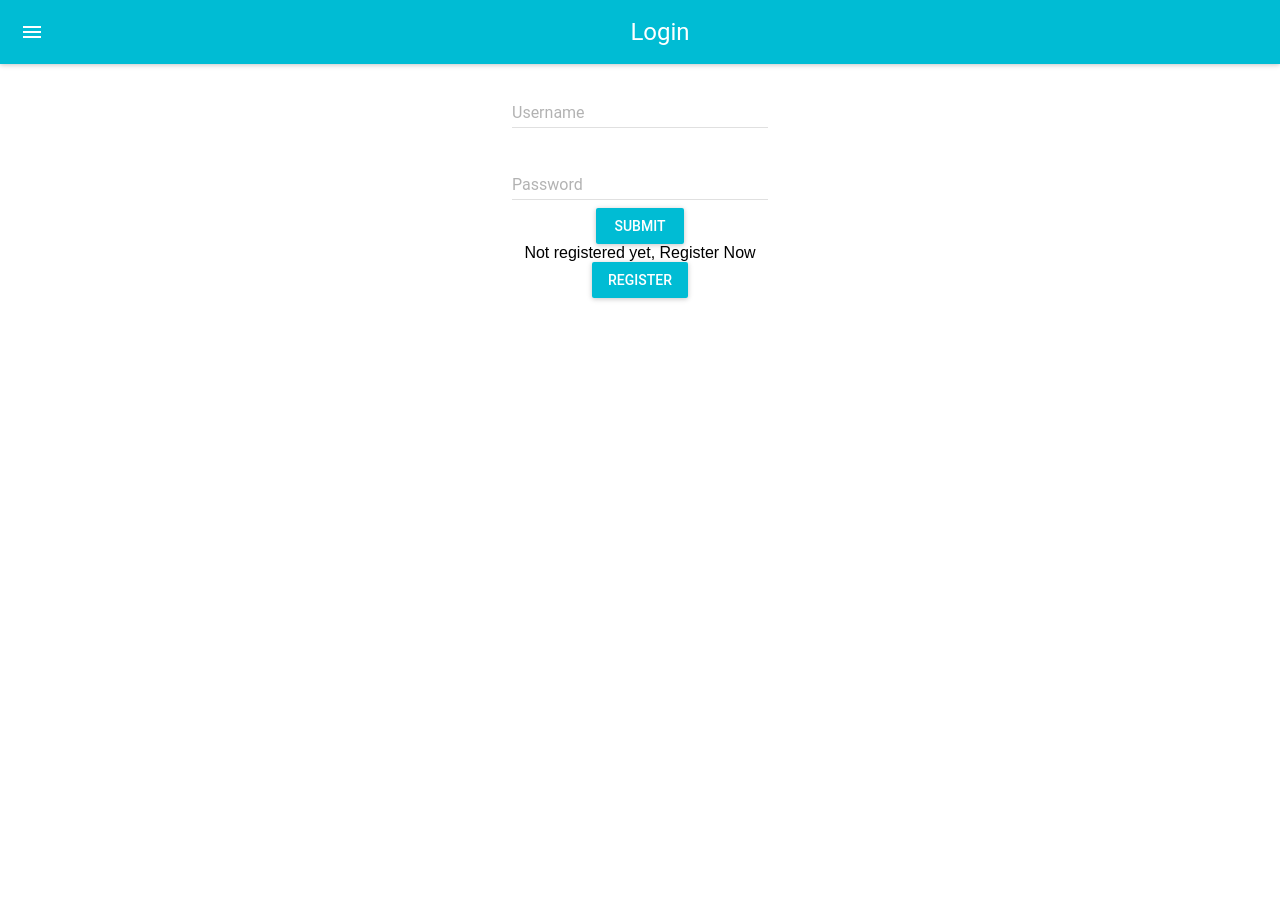
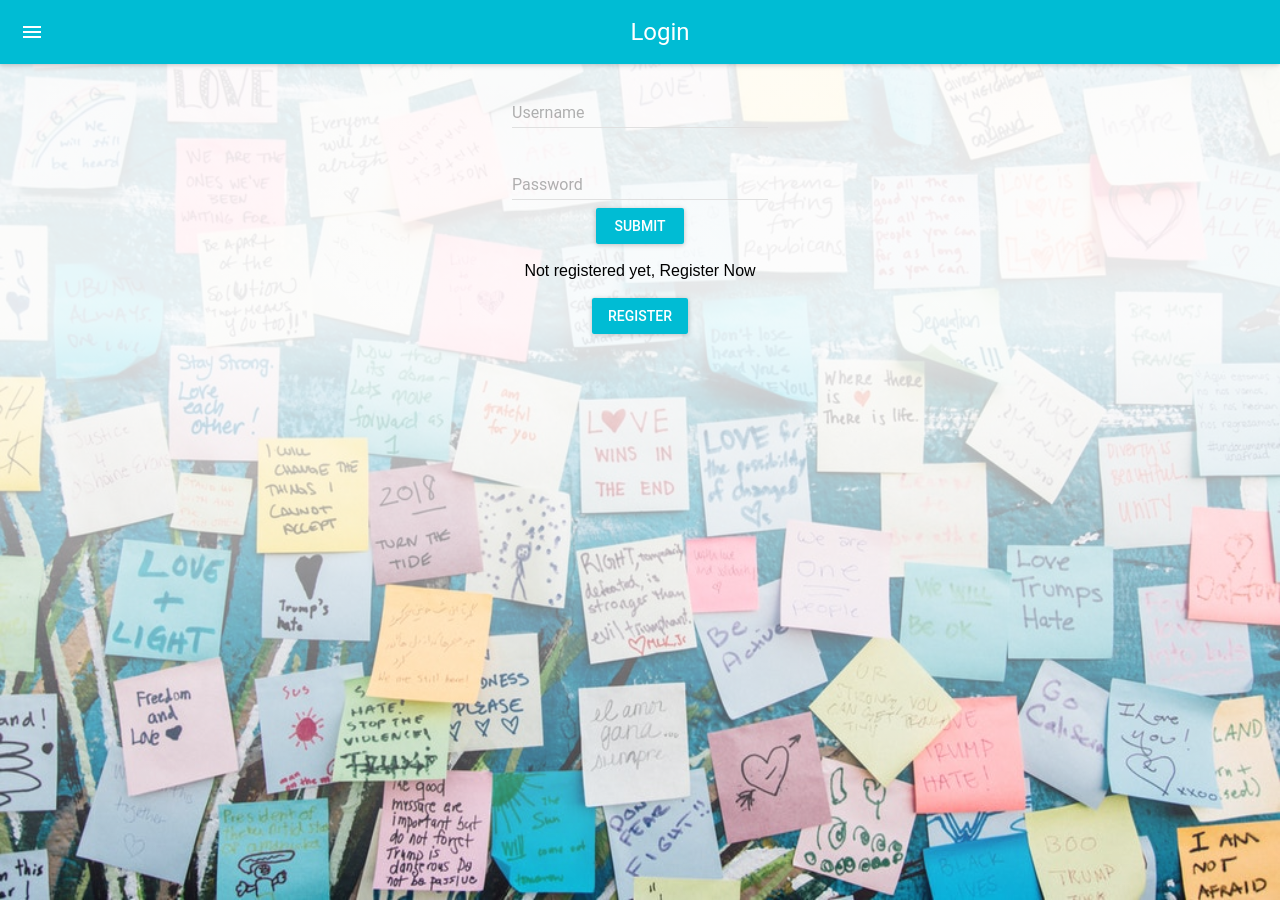
Before and after one commit to ashratigan/note-it-client, a React (Create React App) app: page / in a window 1280 px wide. Before the commit the page ends 800 px from the top, so only its background shows below. Built offline with nearby package versions, Linux system fonts and the light colour scheme; what react-tap-event-plugin would draw is missing.

Commit message:
Added styling to login page

```diff
--- a/src/components/Loginscreen.js
+++ b/src/components/Loginscreen.js
@@ -3,6 +3,7 @@ import MuiThemeProvider from 'material-ui/styles/MuiThemeProvider';
 import RaisedButton from 'material-ui/RaisedButton';
 import Login from './Login';
 import Register from './Register';
+import '../styles/LoginScreen.css'
 
 class Loginscreen extends Component {
   constructor(props){
@@ -56,15 +57,22 @@ class Loginscreen extends Component {
   render() {
     return (
       <div className="loginscreen">
+        <div className="loginInfo">
         {this.state.loginscreen}
         <div>
+          <br/>
           {this.state.loginmessage}
+          <br/>
           <MuiThemeProvider>
             <div>
-               <RaisedButton label={this.state.buttonLabel} primary={true} onClick={(event) => this.handleClick(event)}/>
+              <br/>
+              <RaisedButton label={this.state.buttonLabel} primary={true} onClick={(event) => this.handleClick(event)}/>
+              <br/>
            </div>
           </MuiThemeProvider>
         </div>
+        </div>
+
       </div>
     );
   }
--- /dev/null
+++ b/src/styles/LoginScreen.css
@@ -0,0 +1,20 @@
+.loginscreen {
+    background-image: url("../images/notes.jpeg");
+    background-size: 100% 100%;
+    background-repeat: no-repeat;
+    height: 900px;
+    /* background: linear-gradient(to bottom, rgba(255,255,255, 0.8) 0%, rgba(255,255,255, 0) 100%); */
+    /* background-color: rgba(255, 255, 255, 0.8); */
+    background-blend-mode: lighten;
+}
+
+.loginInfo {
+    background: linear-gradient(to bottom, rgba(255,255,255, 0.9) 35%, rgba(255,255,255, 0) 100%);
+    /* background:  rgba(255,255,255, 0.8); */
+    padding-bottom: 20px;
+    height: 900px;
+}
+
+input {
+    color: black;
+}
```
